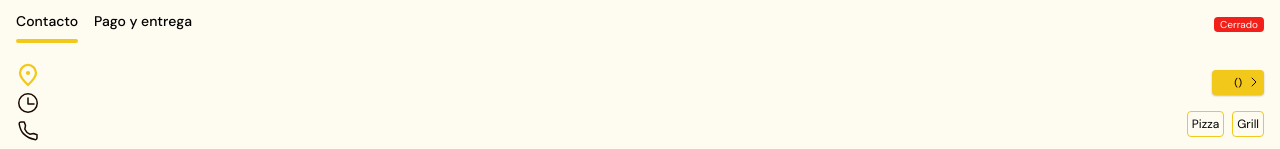
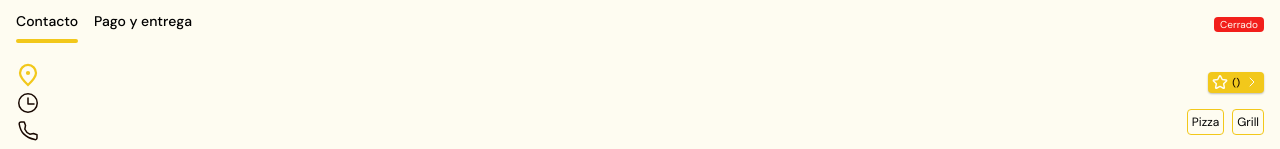
Before and after one commit to No-Country/s12-06-n-node-react, a React (Vite) app in the folder client/: page /restaurant/1 in a window 1280 px wide. Shown: the part 221-370 px from the top of the page. Built offline with nearby package versions, Linux system fonts and the light colour scheme; no server answers.

Commit message:
Updating the ratings button

```diff
--- a/client/src/components/cards/homePage/menuData/components/ContactSection.jsx
+++ b/client/src/components/cards/homePage/menuData/components/ContactSection.jsx
@@ -5,15 +5,23 @@ import instagramIcon from "../../../../../assets/icons/instagram.svg";
 import phoneIcon from "../../../../../assets/icons/phone.svg";
 import locationIcon from "../../../../../assets/icons/location.svg";
 import clockIcon from "../../../../../assets/icons/clock.svg";
-import starIcon from "../../../../../assets/icons/star.svg";
 import pedidosYaIcon from "../../../../../assets/icons/pedidos-ya.svg";
-import navArrowRightIcon from "../../../../../assets/icons/nav-arrow-right.svg";
 import CategoryItem from "./CategoryItem";
 import Item from "./Item";
 import SocialItem from "./SocialItem";
 import { Link } from "react-router-dom";
+import ArrowRightIcon from "../../../../../icons/ArrowRightIcon";
+import StarIcon from "../../../../../icons/StarIcon";
 
-export default function ContactSection({ categories, phoneNumber, schedule, location, stars, totalRatings }) {
+export default function ContactSection({
+	id,
+	categories,
+	phoneNumber,
+	schedule,
+	location,
+	stars,
+	totalRatings,
+}) {
 	return (
 		<section className="w-full">
 			<div className="flex flex-row items-center justify-between w-full">
@@ -23,14 +31,15 @@ export default function ContactSection({ categories, phoneNumber, schedule, loca
 					<Item text={phoneNumber} icon={phoneIcon} />
 				</div>
 				<div className="flex flex-col items-end gap-4 justify-end">
-					<Link to="/restaurant/calificaciones" className="flex flex-row items-center justify-between gap-1">
-						<div className="flex flex-row items-center justify-between gap-1 shadow-3xl bg-principal px-0.5 py-1 rounded">
-							<img src={starIcon} alt="Star Icon" />
-							<p className="font-medium text-xs text-texts">
-								{stars} <span className="text-[10px]">({totalRatings})</span>
-							</p>
-							<img src={navArrowRightIcon} alt="Arrow right" className="h-4 w-4" />
-						</div>
+					<Link
+						to={`/restaurant/${id}/ratings`}
+						className="flex flex-row items-center justify-between gap-1 px-1 py-0.5 bg-principal shadow-3xl rounded stroke-secundario"
+					>
+						<StarIcon />
+						<p className="font-medium text-xs text-texts">
+							{stars} <span className="text-[10px]">({totalRatings})</span>
+						</p>
+						<ArrowRightIcon className="w-4 h-4" />
 					</Link>
 					<div className="flex flex-row gap-2">
 						{categories.map(category => (
```
